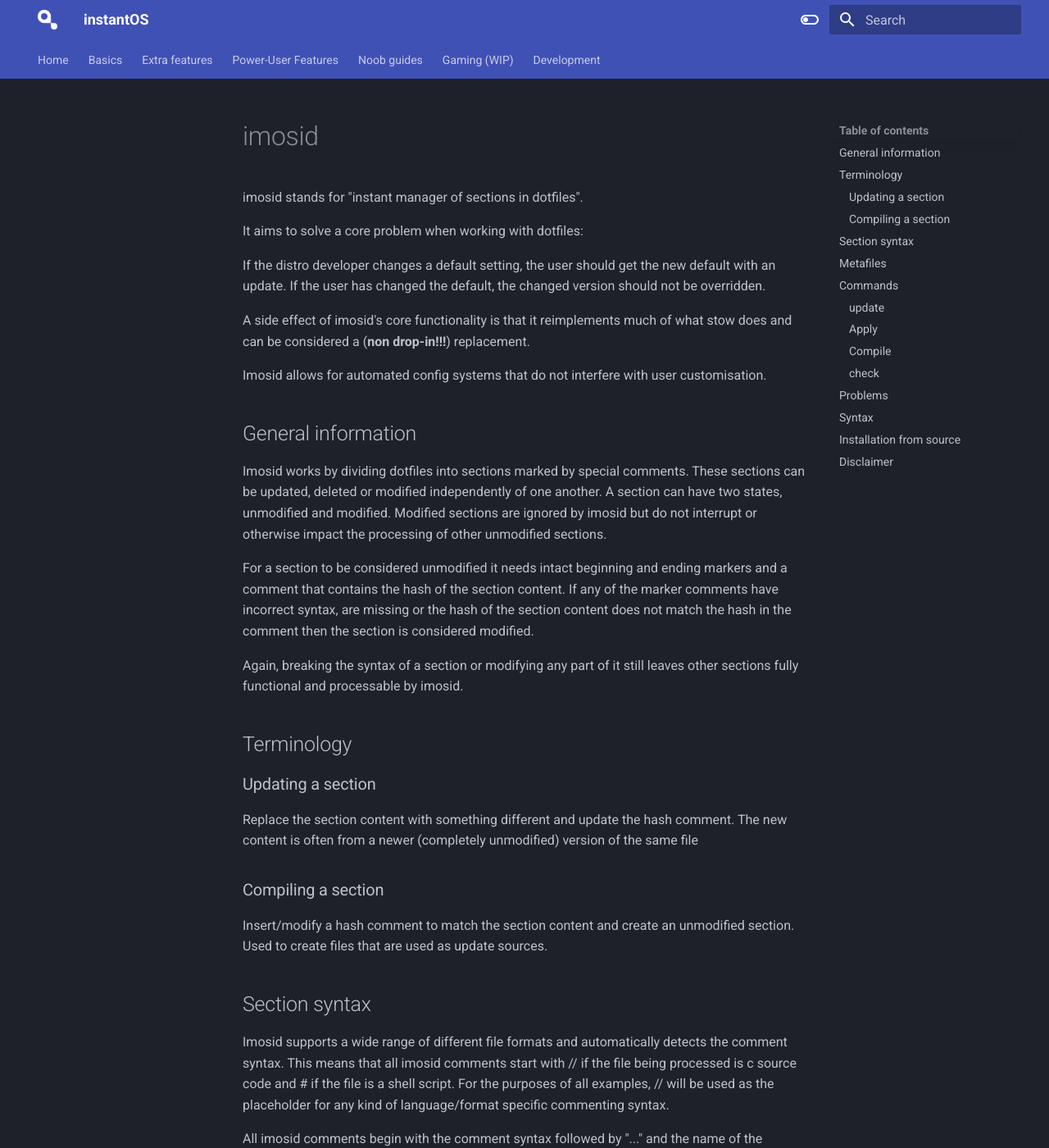
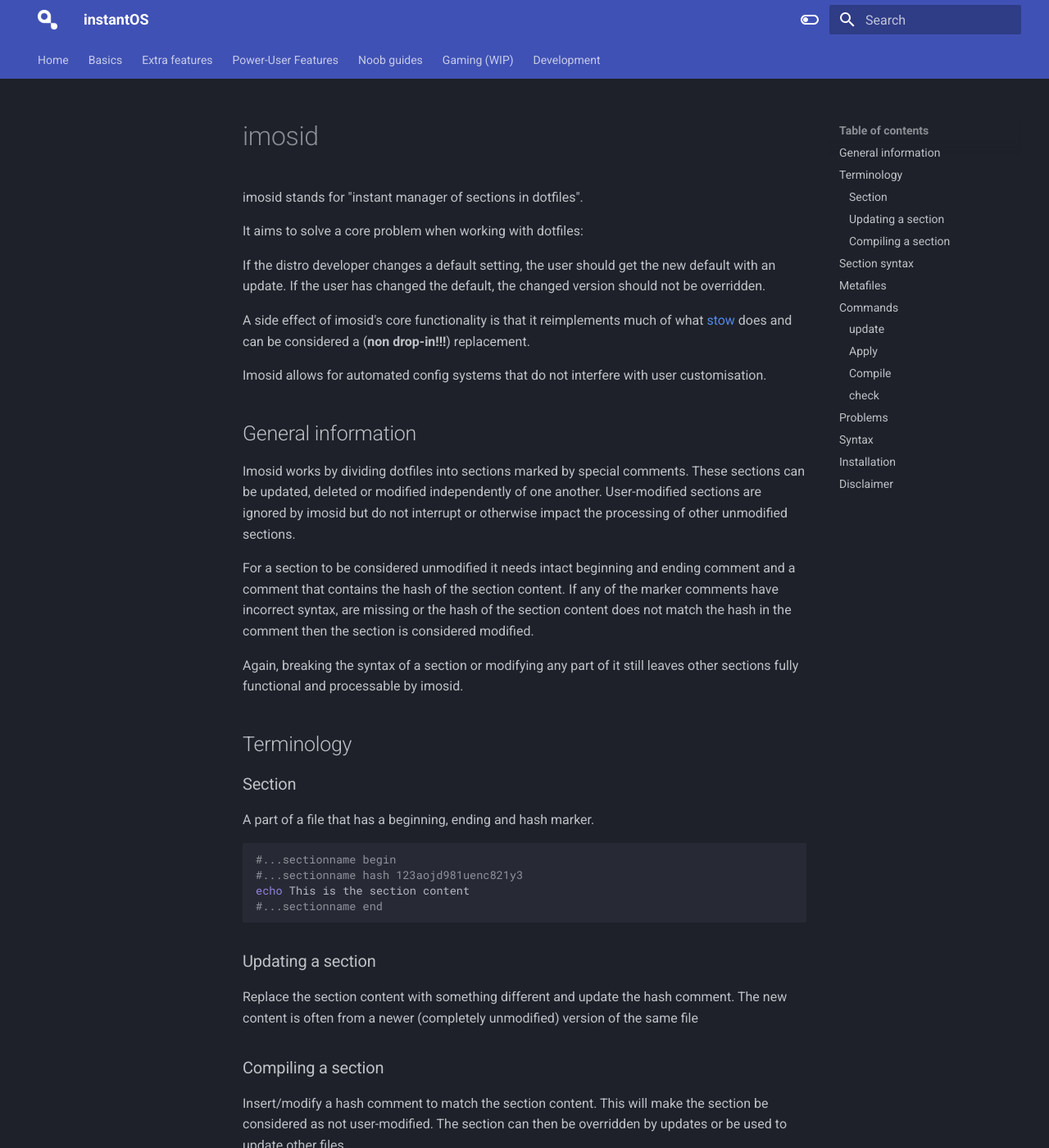
Before and after one commit to instantOS/docs, an MkDocs documentation site: the page built from docs/development/imosid.md, in a window 1280 px wide and 1400 px high. Shown: the whole window at 82% size. Built offline with MkDocs 1.6.1 and Material for MkDocs 9.7.7, drawn with Linux system fonts in a browser that asks for light colours; some of the changed text lies outside the part shown.

Commit message:
better imosid docs

````diff
--- a/docs/development/imosid.md
+++ b/docs/development/imosid.md
@@ -9,20 +9,19 @@
 version should not be overridden.
 
 A side effect of imosid's core functionality is that it reimplements much of
-what stow does and can be considered a (**non drop-in!!!**) replacement.
+what [stow](https://www.gnu.org/software/stow/) does and can be considered a (**non drop-in!!!**) replacement.
 
 Imosid allows for automated config systems that do not interfere with user customisation.
 
 ## General information
 
-Imosid works by dividing dotfiles into sections marked by special comments. These
-sections can be updated, deleted or modified independently of one another. A section
-can have two states, unmodified and modified. Modified sections are ignored by
-imosid but do not interrupt or otherwise impact the processing of other
-unmodified sections.
+Imosid works by dividing dotfiles into sections marked by special comments.
+These sections can be updated, deleted or modified independently of one
+another. User-modified sections are ignored by imosid but do not interrupt or
+otherwise impact the processing of other unmodified sections.
 
 For a section to be considered unmodified it needs intact beginning and ending
-markers and a comment that contains the hash of the section content.  If any of
+comment and a comment that contains the hash of the section content.  If any of
 the marker comments have incorrect syntax, are missing or the hash of the
 section content does not match the hash in the comment then the section is
 considered modified.
@@ -32,6 +31,17 @@
 
 ## Terminology
 
+### Section
+
+A part of a file that has a beginning, ending and hash marker.
+
+```sh
+#...sectionname begin
+#...sectionname hash 123aojd981uenc821y3
+echo This is the section content
+#...sectionname end
+```
+
 ### Updating a section
 
 Replace the section content with something different and update the hash
@@ -40,15 +50,31 @@
 
 ### Compiling a section
 
-Insert/modify a hash comment to match the section content and create an
-unmodified section. Used to create files that are used as update sources.
+Insert/modify a hash comment to match the section content. This will make the
+section be considered as not user-modified. The section can then be overridden
+by updates or be used to update other files.
+```sh
+#...sectionname begin
+#...sectionname hash 123aojd981uenc821y3
+echo This is the section content, it has been modified
+#...sectionname end
+```
+
+Becomes
+
+```sh
+#... sectionname begin
+#... sectionname hash DF4F6F0FCDB6664A62C61406F4FF8BCF3978DF7507B13BEDBC0F10D449B1E1DD
+echo This is the section content, it has been modified
+#... sectionname end
+```
 
 ## Section syntax
 
 Imosid supports a wide range of different file formats and automatically
-detects the comment syntax. This means that all imosid comments start with //
-if the file being processed is c source code and \# if the file is a shell
-script. For the purposes of all examples, // will be used as the placeholder
+detects the comment syntax. This means that all imosid comments start with `//`
+if the file being processed is c source code and `\#` if the file is a shell
+script. For the purposes of all examples, `#` will be used as the placeholder
 for any kind of language/format specific commenting syntax.
 
 All imosid comments begin with the comment syntax followed by "..."  and the
@@ -56,19 +82,20 @@
 
 Example
 ```txt
-//...helloworld begin
+#...helloworld begin
 ```
 This marks the beginning of the section hello world
 
 ## Metafiles
 
 Some file formats do not allow for comments either because they have no defined
-comment syntax or because the application using the the file removes comments
-(please stop that flameshot!). In order to not force the use of other dotfile
-managers for files without comments metadata imosid records information about
-them in a separate filename.imosid.toml file. This approach provides some basic
-imosid functionality without comments but does not allow for multiple sections
-in one file.
+comment syntax or because the application using the the file automatically
+removes comments (*glances in the direction of flameshot and whatever cfg
+parser it is using*). In order to support imosid management for files without
+comments metadata, imosid records information about them in a separate
+`filename.imosid.toml` file. This approach provides some basic imosid
+functionality without comments but does not allow for multiple sections in one
+file.
 
 ## Commands
 
@@ -150,15 +177,13 @@
 
 ```
 
-## Installation from source
+## Installation
 
 ```sh
-git clone https://github.com/instantOS/imosid
-cd imosid
-cargo build --release
+cargo install imosid
 ```
 
 ## Disclaimer
 
-**imosid is my first time using rust, the program is in an extremely basic state.
-Syntax and options are still subject to change**
+**imosid is my first time using rust, the program is in an extremely basic
+state. Syntax and options are still subject to change**
````
